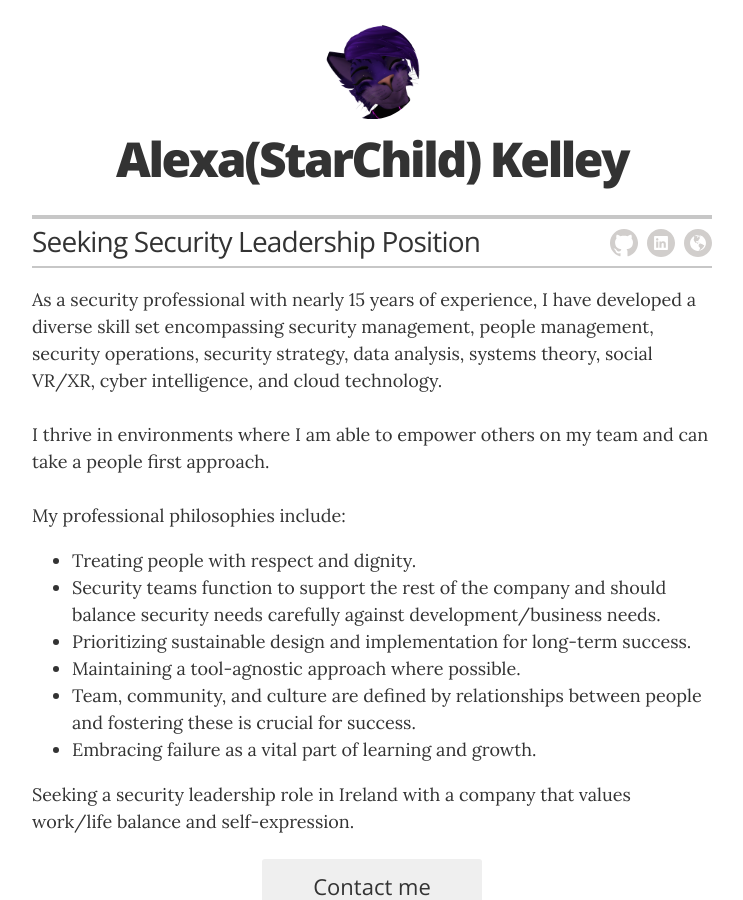
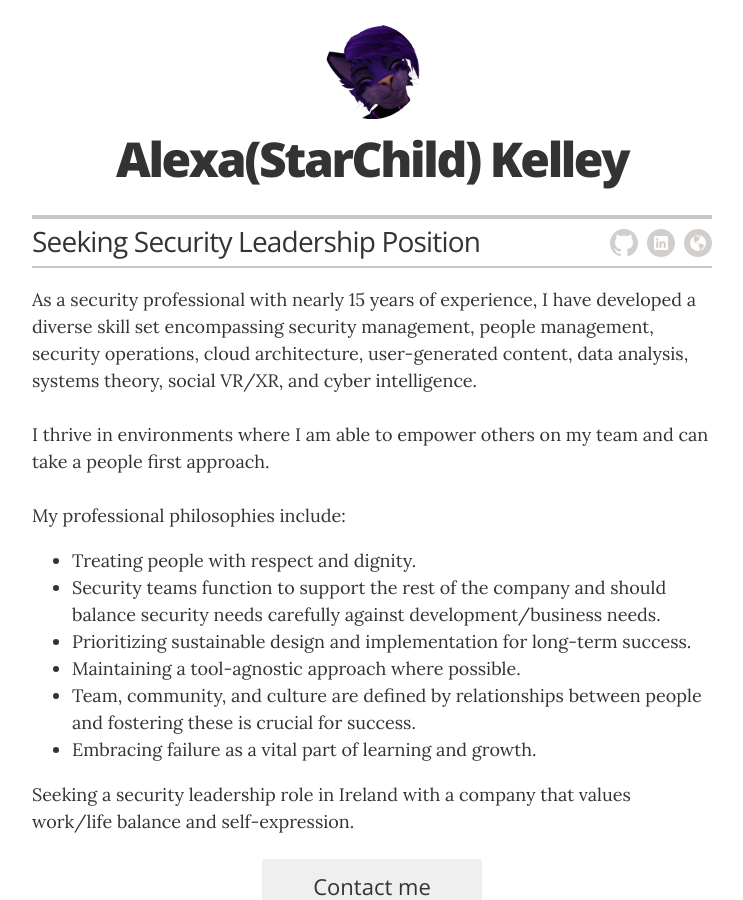
Before and after one commit to PurpleStarChild/PurpleStarChild, a Jekyll site: the page built from index.html, in a window 1280 px wide and 900 px high. Shown: the whole window, without its empty margins (268-1011 px from the left). Built offline with Jekyll 4.4.1, drawn with Linux system fonts in a browser that asks for light colours; some of the changed text lies outside the part shown.

Commit message:
Updating summary and experience

```diff
--- a/_config.yml
+++ b/_config.yml
@@ -21,9 +21,9 @@
 resume_contact_address:         "Relocating to Ireland"
 
 resume_header_contact_info:     "Relocating to Ireland • +1 (734) 644-1965 • starchild@chaos-cat.page"
-display_header_contact_info:    "False"
+display_header_contact_info:    "false"
 
-resume_header_intro: "<p> As a security professional with nearly 15 years of experience, I have developed a diverse skill set encompassing security management, people management, security operations, security strategy, data analysis, systems theory, social VR/XR, cyber intelligence, and cloud technology. <br><br>
+resume_header_intro: "<p> As a security professional with nearly 15 years of experience, I have developed a diverse skill set encompassing security management, people management, security operations, cloud architecture, user-generated content, data analysis, systems theory, social VR/XR, and cyber intelligence.<br><br>
 
 I thrive in environments where I am able to empower others on my team and can take a people first approach.
 
--- a/_data/experience.yml
+++ b/_data/experience.yml
@@ -3,19 +3,19 @@
 - company: VRChat
   position: Security Program Lead
   duration: Jan 2023 &mdash; Jun 2024
-  summary: <ul class="resume-item-list"> <li>Created and led a multidisciplinary security team of 7 members supporting 100+ employees. </li> <li> Developed an incident response capability from scratch and coordinted incidents management across many time zones. </li> <li> Planned and implemented both short-term(<1 year) and long-term(1-5 years) security strategies, reporting status updates to executives and senior staff. </li> <li> Educated employees on security best practices and consulted with 12+ other teams to harden technical designs and reduce security risks.</li></ul>
+  summary: <ul class="resume-item-list"> <li>Created and led a multidisciplinary security team of 7 members supporting 100+ employees. </li> <li> Developed an incident response capability from scratch and coordinted incidents management across many time zones. </li> <li> Planned and implemented both short-term(<1 year) and long-term(1-5 years) security strategies, reporting status updates to executives and senior staff. </li><li> Advised & implemented strategies for securing-generated content(UGC).</li> <li> Educated employees on security best practices and consulted with 12+ other teams to harden technical designs and reduce security risks.</li></ul>
 
 # Backend Security Engineer
 - company:
   position: Backend Security Engineer
   duration: Aug 2022 &mdash; Jan 2023
-  summary: <ul class="resume-item-list"> <li>Conducted threat modeling and assessed the company's security capabilities.</li><li> Performed vulnerability scans and hardened AWS cloud infrastructure for production environment with hundreds of resources. </li><li> Coordinated with API engineers to identify security risks and created mitigation plans.</li><li>Assisted in onboarding new engineers and partnered with the legal team on compliance needs.</li></ul>
+  summary: <ul class="resume-item-list"> <li>Conducted threat modeling and assessed the company's security capabilities.</li><li> Performed vulnerability scans and hardened AWS cloud infrastructure for production environment with hundreds of resources. </li><li> reviewed access management strategies across the company and over a dozen platforms</li><li> Coordinated with API engineers to identify security risks and created mitigation plans, including on cloud architecture & configuration.</li><li>Assisted in onboarding new engineers and partnered with the legal team on compliance needs.</li></ul>
 
 # Principal Infrastructure & Operations Security Engineer
 - company: Vimeo
   position: Principal Infrastructure & Operations Security Engineer
   duration: Sep 2019 &mdash; Aug 2022
-  summary: <ul class="resume-item-list"><li> Designed, implemented, and managed a company wide incident response program, including training/documentation/KPI's/executive briefs/etc. </li><li> Coordinated multiple simultaneous high priority projects across complex environments & requirements. </li><li> Interviewed dozens of candidates for hiring initiatives and assisted in improving the hiring process. </li><li> Researched industry security best practices and tested implementations. </li><li> Mentored colleagues on navigating company environment and professional growth. </li></ul>
+  summary: <ul class="resume-item-list"><li> Designed, implemented, and managed a company wide incident response program, including training/documentation/KPI's/executive briefs/etc. </li><li> Coordinated multiple simultaneous high priority projects across complex environments & requirements. </li><li> Scanned and remediated cloud architecture across both AWS & GCP.</li><li> Interviewed dozens of candidates for hiring initiatives and assisted in improving the hiring process. </li><li> Researched industry security best practices and tested implementations. </li><li> Mentored colleagues on navigating company environment and professional growth. </li></ul>
 
 # Security Engineer
 - company: Jackson
```
